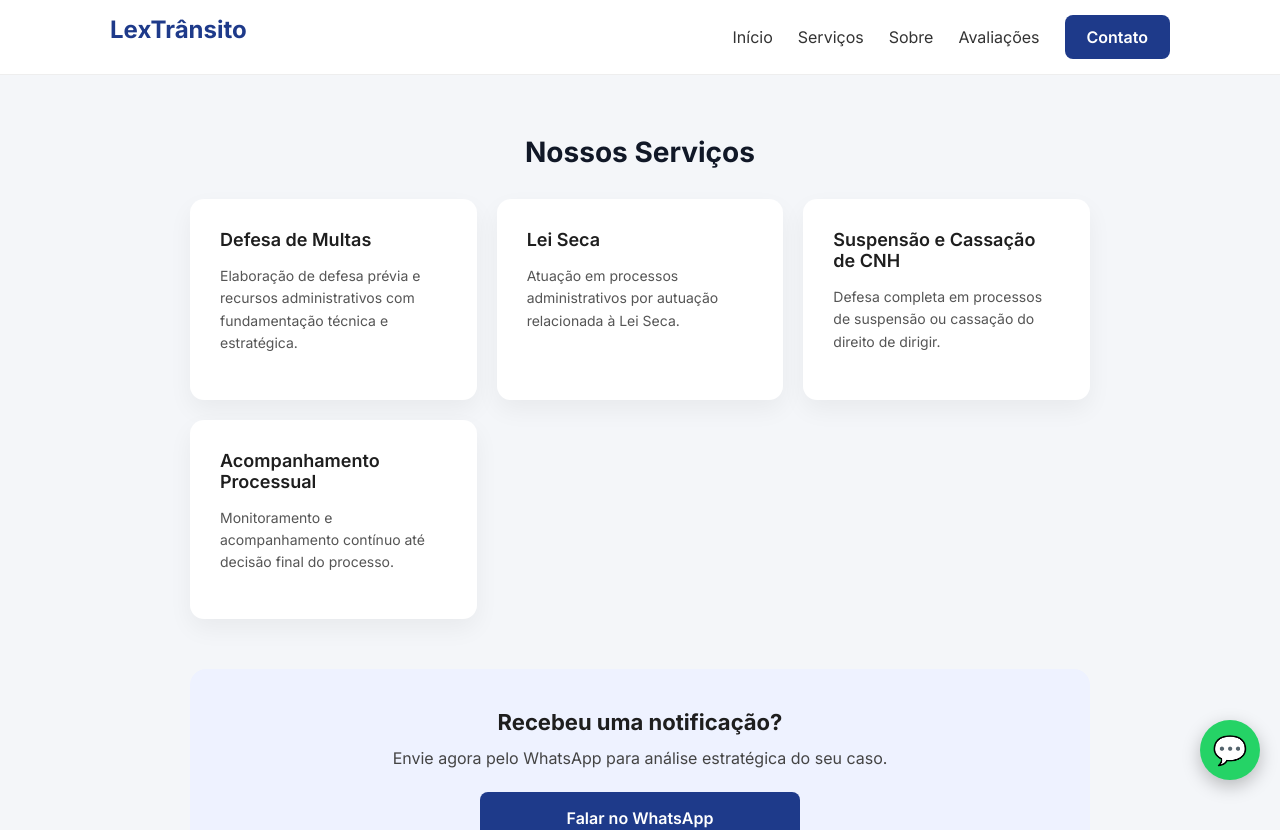
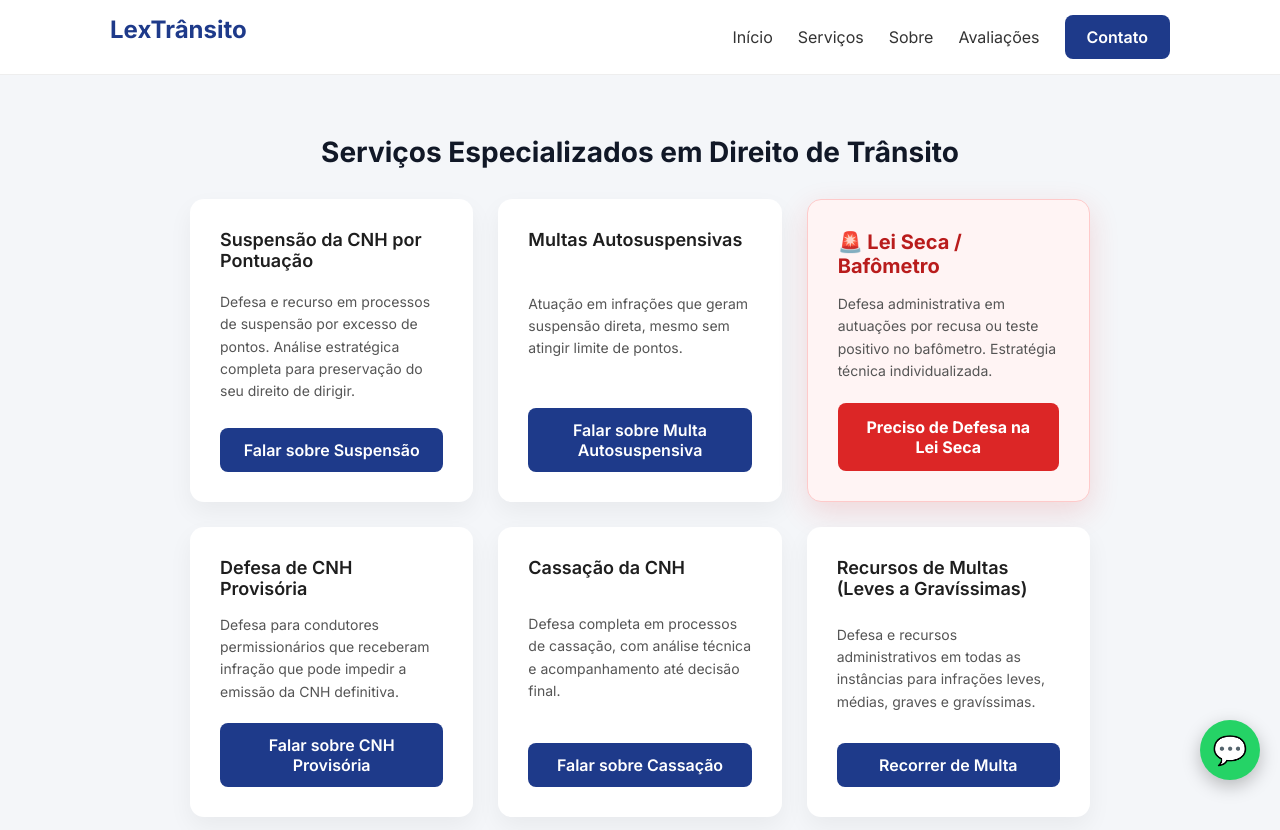
Before and after one commit to ancelmoth/lextransito, a React (Vite) app: page /servicos in a window 1280 px wide. Shown: the top 830 px of the page. Built offline with nearby package versions, Linux system fonts and the light colour scheme.

Commit message:
pagina de servicos estrategica com ctas individuais

```diff
--- a/src/pages/Servicos.jsx
+++ b/src/pages/Servicos.jsx
@@ -1,59 +1,136 @@
 import PageLayout from "../components/layout/PageLayout"
 
 function Servicos() {
+  const numero = "558881611828"
+
+  const gerarLink = (mensagem) => {
+    return `https://wa.me/${numero}?text=${encodeURIComponent(mensagem)}`
+  }
+
   return (
-    <PageLayout title="Nossos Serviços">
+    <PageLayout title="Serviços Especializados em Direito de Trânsito">
       <>
         <div style={styles.grid}>
 
+          {/* 1. Suspensão por Pontuação */}
           <div style={styles.card}>
-            <h3 style={styles.cardTitle}>Defesa de Multas</h3>
+            <h3 style={styles.cardTitle}>Suspensão da CNH por Pontuação</h3>
             <p style={styles.cardText}>
-              Elaboração de defesa prévia e recursos administrativos
-              com fundamentação técnica e estratégica.
+              Defesa e recurso em processos de suspensão por excesso de pontos.
+              Análise estratégica completa para preservação do seu direito de dirigir.
             </p>
+            <a
+              href={gerarLink("Recebi notificação de suspensão por pontuação e preciso de orientação.")}
+              target="_blank"
+              rel="noopener noreferrer"
+              style={styles.cardButton}
+            >
+              Falar sobre Suspensão
+            </a>
           </div>
 
+          {/* 2. Multas Autosuspensivas */}
           <div style={styles.card}>
-            <h3 style={styles.cardTitle}>Lei Seca</h3>
+            <h3 style={styles.cardTitle}>Multas Autosuspensivas</h3>
             <p style={styles.cardText}>
-              Atuação em processos administrativos por autuação
-              relacionada à Lei Seca.
+              Atuação em infrações que geram suspensão direta,
+              mesmo sem atingir limite de pontos.
             </p>
+            <a
+              href={gerarLink("Fui autuado em infração autosuspensiva e preciso de orientação.")}
+              target="_blank"
+              rel="noopener noreferrer"
+              style={styles.cardButton}
+            >
+              Falar sobre Multa Autosuspensiva
+            </a>
           </div>
 
-          <div style={styles.card}>
-            <h3 style={styles.cardTitle}>Suspensão e Cassação de CNH</h3>
+          {/* 3. Bafômetro - DESTAQUE */}
+          <div style={styles.highlightCard}>
+            <h3 style={styles.highlightTitle}>🚨 Lei Seca / Bafômetro</h3>
             <p style={styles.cardText}>
-              Defesa completa em processos de suspensão
-              ou cassação do direito de dirigir.
+              Defesa administrativa em autuações por recusa ou teste positivo
+              no bafômetro. Estratégia técnica individualizada.
             </p>
+            <a
+              href={gerarLink("Fui autuado na Lei Seca (bafômetro) e preciso de defesa urgente.")}
+              target="_blank"
+              rel="noopener noreferrer"
+              style={styles.highlightButton}
+            >
+              Preciso de Defesa na Lei Seca
+            </a>
           </div>
 
+          {/* 4. CNH Provisória */}
           <div style={styles.card}>
-            <h3 style={styles.cardTitle}>Acompanhamento Processual</h3>
+            <h3 style={styles.cardTitle}>Defesa de CNH Provisória</h3>
             <p style={styles.cardText}>
-              Monitoramento e acompanhamento contínuo
-              até decisão final do processo.
+              Defesa para condutores permissionários que receberam infração
+              que pode impedir a emissão da CNH definitiva.
             </p>
+            <a
+              href={gerarLink("Recebi infração com CNH provisória e preciso de orientação.")}
+              target="_blank"
+              rel="noopener noreferrer"
+              style={styles.cardButton}
+            >
+              Falar sobre CNH Provisória
+            </a>
+          </div>
+
+          {/* 5. Cassação */}
+          <div style={styles.card}>
+            <h3 style={styles.cardTitle}>Cassação da CNH</h3>
+            <p style={styles.cardText}>
+              Defesa completa em processos de cassação,
+              com análise técnica e acompanhamento até decisão final.
+            </p>
+            <a
+              href={gerarLink("Recebi notificação de cassação da CNH e preciso de orientação.")}
+              target="_blank"
+              rel="noopener noreferrer"
+              style={styles.cardButton}
+            >
+              Falar sobre Cassação
+            </a>
+          </div>
+
+          {/* 6. Recursos em Geral */}
+          <div style={styles.card}>
+            <h3 style={styles.cardTitle}>Recursos de Multas (Leves a Gravíssimas)</h3>
+            <p style={styles.cardText}>
+              Defesa e recursos administrativos em todas as instâncias
+              para infrações leves, médias, graves e gravíssimas.
+            </p>
+            <a
+              href={gerarLink("Preciso recorrer de multa de trânsito.")}
+              target="_blank"
+              rel="noopener noreferrer"
+              style={styles.cardButton}
+            >
+              Recorrer de Multa
+            </a>
           </div>
 
         </div>
 
-        {/* CTA Estratégico */}
+        {/* CTA Final */}
         <div style={styles.ctaBox}>
           <h3 style={styles.ctaTitle}>Recebeu uma notificação?</h3>
           <p style={styles.ctaText}>
-            Envie agora pelo WhatsApp para análise estratégica do seu caso.
+            Envie agora pelo WhatsApp para análise estratégica personalizada.
+            Atendimento 100% online em todo o Brasil.
           </p>
 
           <a
-            href="https://wa.me/SEUNUMEROAQUI"
+            href={gerarLink("Recebi uma notificação de trânsito e gostaria de análise estratégica.")}
             target="_blank"
             rel="noopener noreferrer"
             style={styles.ctaButton}
           >
-            Falar no WhatsApp
+            Solicitar Análise Agora
           </a>
         </div>
       </>
@@ -65,43 +142,90 @@ const styles = {
   grid: {
     display: "grid",
     gridTemplateColumns: "repeat(auto-fit, minmax(280px, 1fr))",
-  gap: "20px",
-  marginBottom: "50px"
+    gap: "25px",
+    marginBottom: "60px"
   },
+
   card: {
     backgroundColor: "#ffffff",
     padding: "30px",
     borderRadius: "14px",
-    boxShadow: "0 10px 25px rgba(0,0,0,0.05)"
+    boxShadow: "0 10px 25px rgba(0,0,0,0.05)",
+    display: "flex",
+    flexDirection: "column",
+    justifyContent: "space-between"
   },
+
+  highlightCard: {
+    backgroundColor: "#fff4f4",
+    padding: "30px",
+    borderRadius: "14px",
+    boxShadow: "0 10px 30px rgba(220,38,38,0.15)",
+    border: "1px solid #fecaca",
+    display: "flex",
+    flexDirection: "column",
+    justifyContent: "space-between"
+  },
+
   cardTitle: {
     marginBottom: "15px",
     fontSize: "18px",
     fontWeight: "600"
   },
+
+  highlightTitle: {
+    marginBottom: "15px",
+    fontSize: "20px",
+    fontWeight: "700",
+    color: "#b91c1c"
+  },
+
   cardText: {
     color: "#555",
     fontSize: "14px",
-    lineHeight: "1.6"
+    lineHeight: "1.6",
+    marginBottom: "20px"
   },
+
+  cardButton: {
+    padding: "12px 18px",
+    backgroundColor: "#1e3a8a",
+    color: "#ffffff",
+    borderRadius: "8px",
+    fontWeight: "600",
+    textDecoration: "none",
+    textAlign: "center"
+  },
+
+  highlightButton: {
+    padding: "14px 20px",
+    backgroundColor: "#dc2626",
+    color: "#ffffff",
+    borderRadius: "8px",
+    fontWeight: "700",
+    textDecoration: "none",
+    textAlign: "center"
+  },
+
   ctaBox: {
-    padding: "40px",
+    padding: "50px",
     backgroundColor: "#eef2ff",
     borderRadius: "16px",
     textAlign: "center"
   },
+
   ctaTitle: {
-    fontSize: "22px",
+    fontSize: "24px",
     marginBottom: "10px"
   },
+
   ctaText: {
-    marginBottom: "20px",
+    marginBottom: "25px",
     color: "#444"
   },
+
   ctaButton: {
     display: "inline-block",
-  width: "100%",
-  maxWidth: "320px",
     padding: "16px 28px",
     backgroundColor: "#1e3a8a",
     color: "#ffffff",
```
Lines whose indentation alone changed are shown as unchanged.
